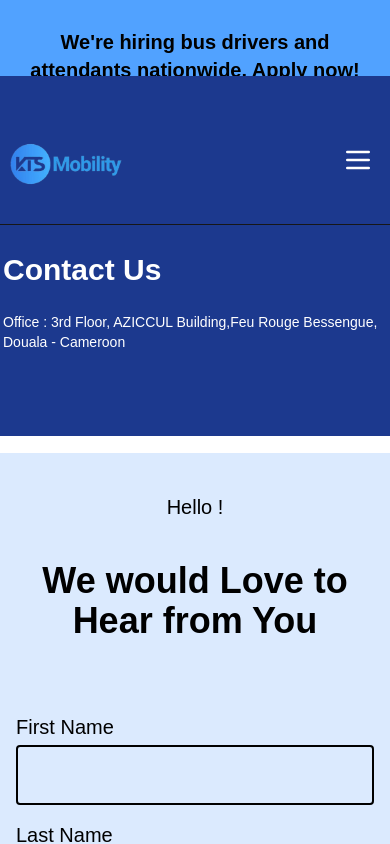
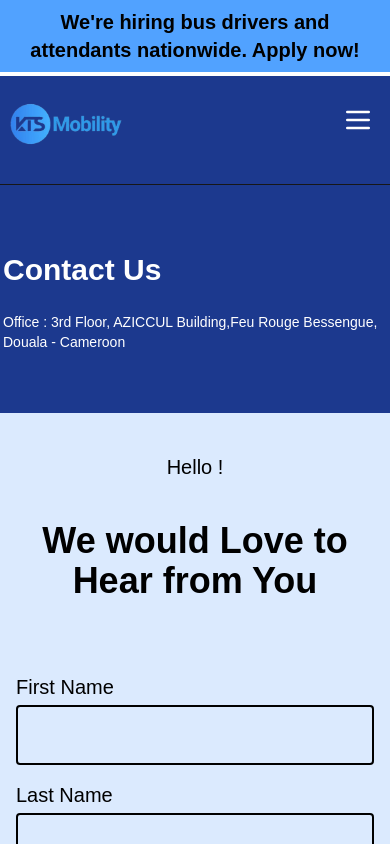
Before and after one commit to tcho98/kts-site-web, a Next.js app: page /contact in a window 390 px wide. Shown: the top 844 px of the page. Built offline with nearby package versions, Linux system fonts and the light colour scheme.

Commit message:
modify branding and size image position our school

```diff
--- a/app/page.tsx
+++ b/app/page.tsx
@@ -86,7 +86,7 @@ export default function Home() {
             </div>
 
             {/* Bloc Image */}
-            <div className="w-[900px] ">
+            <div className="lg:w-[900px] p-10 w-full ">
               <ImageMosaic />
             </div>
           </div>
--- a/components/Branding.tsx
+++ b/components/Branding.tsx
@@ -4,7 +4,7 @@ export default function Branding() {
   return (
     <Link
       href="/contact"
-      className="block bg-blue-400 text-black font-bold text-xl text-center p-7 hover:bg-blue-500 transition"
+      className="block bg-blue-400 text-black font-bold text-xl text-center p-2 lg:p-7 hover:bg-blue-500 transition"
     >
       We&apos;re hiring bus drivers and attendants nationwide. Apply now!
     </Link>
```
